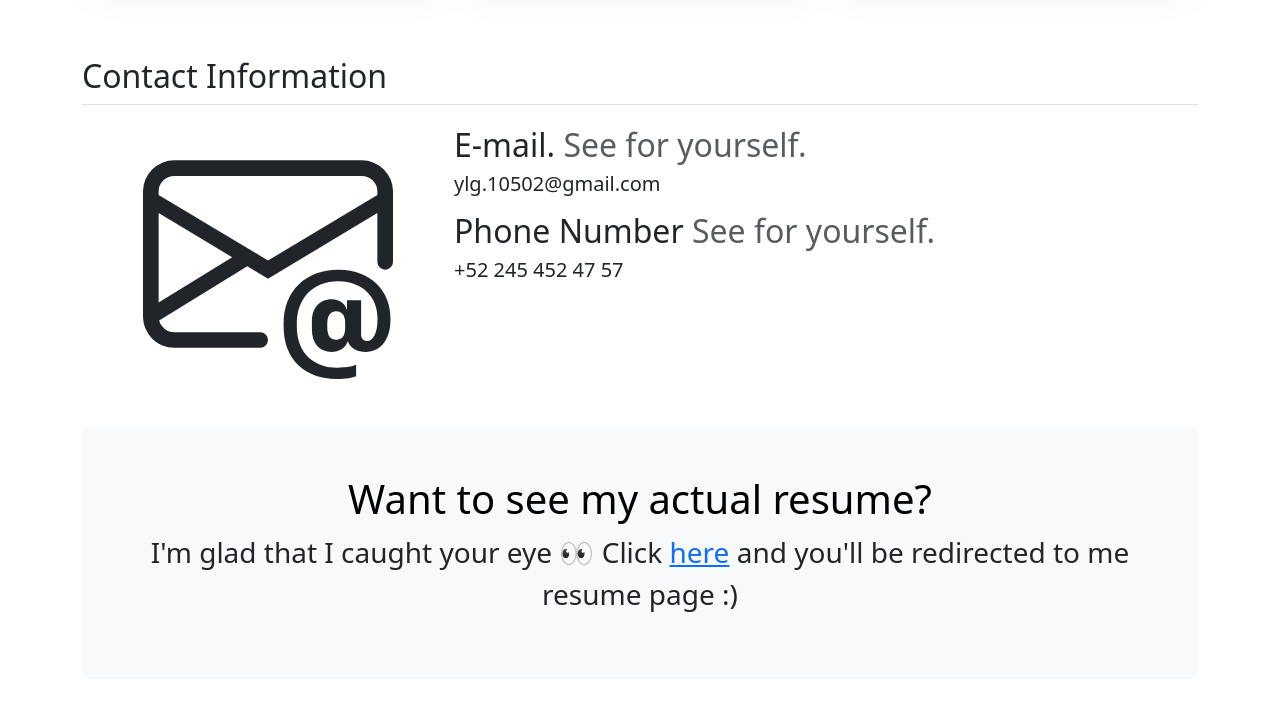
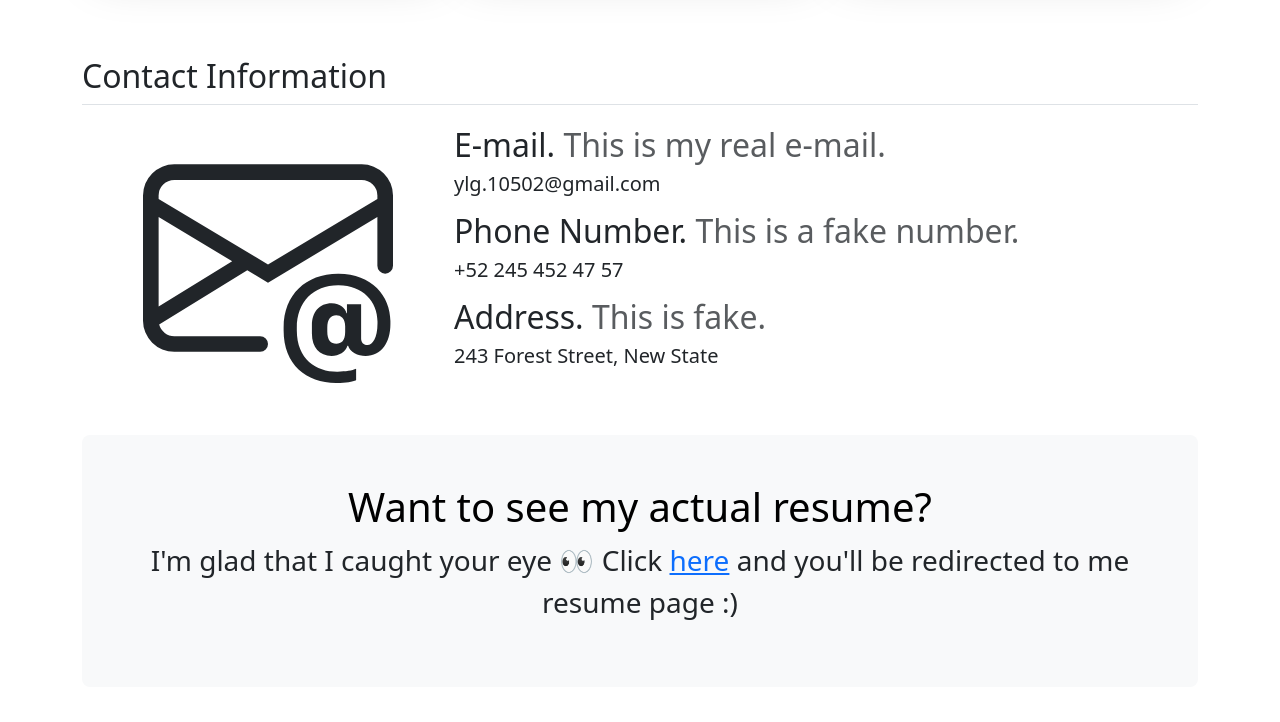
Before and after one commit to YolandaLopezG/Personal-Website, a plain HTML site: page index.html in a window 1280 px wide. Shown: the part 2600-3322 px from the top of the page. Drawn offline with nearby package versions, Linux system fonts and the light colour scheme.

Commit message:
Add files via upload

```diff
--- a/index.html
+++ b/index.html
@@ -307,7 +307,7 @@
             <div class="col-md-10 order-md-2">
               <h2 class="featurette-heading fw-normal lh-1">
                 E-mail.
-                <span class="text-body-secondary">See for yourself.</span>
+                <span class="text-body-secondary">This is my real e-mail.</span>
               </h2>
               <p class="lead">
                 ylg.10502@gmail.com
@@ -315,11 +315,20 @@
             </div>
             <div class="col-md-10 order-md-2">
               <h2 class="featurette-heading fw-normal lh-1">
-                Phone Number
-                <span class="text-body-secondary">See for yourself.</span>
+                Phone Number.
+                <span class="text-body-secondary">This is a fake number.</span>
               </h2>
               <p class="lead">
                 +52 245 452 47 57
+              </p>
+            </div>
+            <div class="col-md-10 order-md-2">
+              <h2 class="featurette-heading fw-normal lh-1">
+                Address.
+                <span class="text-body-secondary">This is fake.</span>
+              </h2>
+              <p class="lead">
+                243 Forest Street, New State
               </p>
             </div>
           </div>
```
